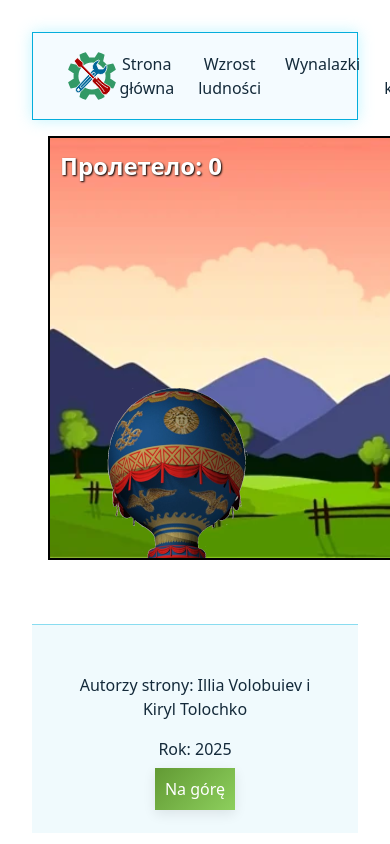
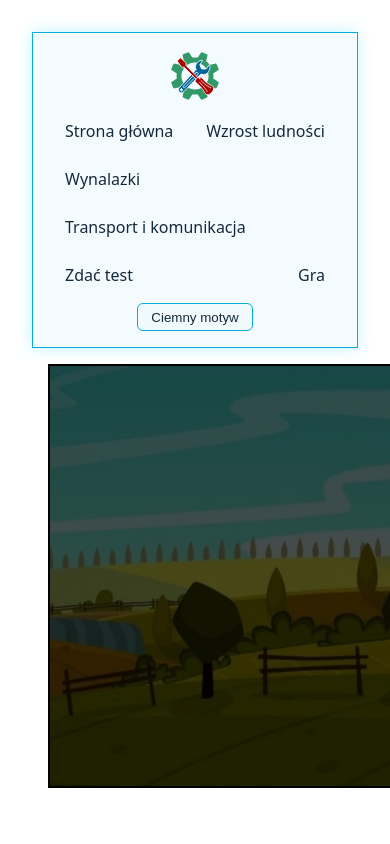
Before and after one commit to IlliaVolobuev/Historia-XVIII-Project, a React (Vite) app: page /game in a window 390 px wide. Shown: the top 844 px of the page. Built offline with nearby package versions, Linux system fonts and the light colour scheme.

Commit message:
сделал смену фрна, сделал адаптив под телефон Header

```diff
--- a/src/App.jsx
+++ b/src/App.jsx
@@ -1,6 +1,6 @@
 // src/App.jsx
 import { BrowserRouter, Routes, Route } from "react-router-dom";
-import Header from "./components/Header";
+import Header from "./components/Header/Header";
 
 import Hero from "./components/Hero/Hero";
 import Population from "./components/Population";
--- a/src/components/Game/Background.css
+++ b/src/components/Game/Background.css
@@ -1,10 +1,17 @@
 .background {
   position: absolute;
-  top: 0;
-  left: 0;
-  width: 1200px;    /* ширина блока */
-  height: 420px;    /* высота блока */
-  background-image: url('../../assets/images/fon2.webp');
+  inset: 0;
   background-repeat: repeat-x;
-  background-size: auto 100%; /* высота = 100%, ширина авто */
+  background-size: cover; /* или auto 100% если нужно */
+  animation: scroll-bg 8s linear infinite;
+  z-index: -1; /* чтобы фон был позади */
 }
+
+@keyframes scroll-bg {
+  from {
+    background-position-x: 0;
+  }
+  to {
+    background-position-x: -1200px; /* = ширина фонового изображения */
+  }
+}
--- a/src/components/Game/Background.jsx
+++ b/src/components/Game/Background.jsx
@@ -1,29 +1,17 @@
-import React, { useEffect, useRef } from "react";
+import React from "react";
+import "./Background.css";
+import bg1 from "../../assets/images/fon1.webp";
+import bg2 from "../../assets/images/fon2.webp";
+import bg3 from "../../assets/images/fon3.webp";
+import bg4 from "../../assets/images/fon4.webp";
 
-import "./Background.css";
+const backgrounds = [bg1, bg2, bg3, bg4];
 
-export default function Background() {
-  const bgRef = useRef(null);
-
-  useEffect(() => {
-    let x = 0;
-    const speed = 2; // скорость прокрутки
-    let animationFrame;
-
-    const move = () => {
-      x -= speed;
-      if (!bgRef.current) return;
-
-      // повторяем фон бесконечно
-      bgRef.current.style.backgroundPosition = `${x}px 0`;
-
-      animationFrame = requestAnimationFrame(move);
-    };
-
-    move();
-
-    return () => cancelAnimationFrame(animationFrame);
-  }, []);
-
-  return <div className="background" ref={bgRef} />;
+export default function Background({ bgIndex }) {
+  return (
+    <div
+      className="background"
+      style={{ backgroundImage: `url(${backgrounds[bgIndex]})` }}
+    />
+  );
 }
--- a/src/components/Game/Game.jsx
+++ b/src/components/Game/Game.jsx
@@ -13,6 +13,10 @@ export default function Game() {
   const [passedEnemies, setPassedEnemies] = useState(0); // счётчик
 
   const gameAreaRef = useRef(null);
+
+
+ const bgIndex = Math.floor(passedEnemies / 10) % 4;
+
 
   // -----------------------------
   // УПРАВЛЕНИЕ ИГРОКОМ
@@ -70,17 +74,19 @@ export default function Game() {
 useEffect(() => {
   if (gameOver) return;
 
-  const interval = setInterval(() => {
+  let animationFrameId;
+
+  const moveEnemies = () => {
     setEnemies((prevEnemies) => {
       const newEnemies = [];
       let passedCount = 0;
 
       prevEnemies.forEach((e) => {
-        const newX = e.x - 5;
+        const newX = e.x - 5; // скорость движения
         if (newX > -50) {
           newEnemies.push({ ...e, x: newX });
         } else {
-          passedCount += 1; // увеличиваем счётчик только один раз
+          passedCount += 1;
         }
       });
 
@@ -88,10 +94,15 @@ useEffect(() => {
 
       return newEnemies;
     });
-  }, 30);
 
-  return () => clearInterval(interval);
+    animationFrameId = requestAnimationFrame(moveEnemies);
+  };
+
+  animationFrameId = requestAnimationFrame(moveEnemies);
+
+  return () => cancelAnimationFrame(animationFrameId);
 }, [gameOver]);
+
 
   // -----------------------------
   // КОЛЛИЗИИ
@@ -99,8 +110,8 @@ useEffect(() => {
   useEffect(() => {
     if (gameOver) return;
 
-    const playerWidth = 100; // ширина игрока
-    const playerHeight = 150; // высота игрока
+    const playerWidth = 80; // ширина игрока
+    const playerHeight = 80; // высота игрока
     const enemyWidth = 50; // ширина врага
     const enemyHeight = 50; // высота врага
 
@@ -121,7 +132,9 @@ useEffect(() => {
   return (
     <div className="game-area" ref={gameAreaRef}>
       <Score value={passedEnemies} />
-      <Background />
+    <Background bgIndex={bgIndex} />
+
+
       {gameOver ? (
         <GameOver />
       ) : (
--- a/src/components/Game/GameOver.css
+++ b/src/components/Game/GameOver.css
@@ -7,6 +7,6 @@
   display: flex;
   align-items: center;
   justify-content: center;
-  font-size: 48px;
+  font-size: 52px;
   font-weight: bold;
 }
--- a/src/components/Game/GameOver.jsx
+++ b/src/components/Game/GameOver.jsx
@@ -2,5 +2,5 @@ import React from "react";
 import "./GameOver.css";
 
 export default function GameOver() {
-  return <div className="game-over">Game Over!</div>;
+  return <div className="game-over">Koniec gry!</div>;
 }
--- a/src/components/Game/Score.css
+++ b/src/components/Game/Score.css
@@ -1,10 +1,15 @@
 .score {
   position: absolute;
   top: 10px;
-  left: 10px;
+  left: 470px;
   font-size: 24px;
-  color: white;
+  color: var(--poland-white);
   font-weight: bold;
   text-shadow: 1px 1px 2px black;
   z-index: 100;
 }
+
+.caunter {
+  font-size: 32px;
+  color:var(--poland-red);
+}
--- a/src/components/Game/Score.jsx
+++ b/src/components/Game/Score.jsx
@@ -2,5 +2,5 @@ import React from "react";
 import "./Score.css";
 
 export default function Score({ value }) {
-  return <div className="score">Пролетело: {value}</div>;
+  return <div className="score">Przeleciało <span className="caunter">{value}</span> ptaków:</div>;
 }
--- /dev/null
+++ b/src/components/Header/Header.css
@@ -0,0 +1,15 @@
+.header-card {
+  display: flex;
+  flex-wrap: wrap; /* позволяет переносить элементы на новую строку */
+  justify-content: space-around;
+  padding: 1rem 2rem;
+  align-items: center;
+  gap: 1rem;
+}
+.header-card nav {
+  display: flex;
+  justify-content: space-between;
+  flex-wrap: wrap; /* ссылки могут переноситься */
+  gap: 1.5rem;
+  flex-grow: 1; /* чтобы занимать доступное место */
+}
--- a/src/components/Header.jsx
+++ b/src/components/Header/Header.jsx
@@ -1,23 +1,17 @@
 // src/components/Header.jsx
 import { useContext } from "react";
-import { ThemeContext } from "../context/ThemeContext";
+import { ThemeContext } from "../../context/ThemeContext";
 import { Link } from "react-router-dom";
-import Icon from '../assets/images/icon2.svg';
-import '../App.css';
-
+import Icon from "../../assets/images/icon2.svg";
+import "../../App.css";
+import "./Header.css";
 export default function Header() {
   const { dark, toggleTheme } = useContext(ThemeContext);
 
   return (
     <header
       id="header"
-      className="card-glow"
-      style={{
-        display: "flex",
-        justifyContent: "space-between",
-        padding: "1rem 2rem",
-        alignItems: "center",
-      }}
+      className="card-glow header-card"
     >
       <img src={Icon} alt="ikonka" className="logo" />
       <nav style={{ display: "flex", gap: "1.5rem" }}>
--- a/src/index.css
+++ b/src/index.css
@@ -112,6 +112,7 @@ a:hover {
 .btn-accent {
   background: var(--gradient-accent);
   color: var(--color-bg);
+  border-radius: 0.5rem;
   box-shadow: var(--shadow-md);
   padding: 10px;
 }
```
Also changed, not shown: src/assets/images/fon1.webp, src/assets/images/fon2.webp.
